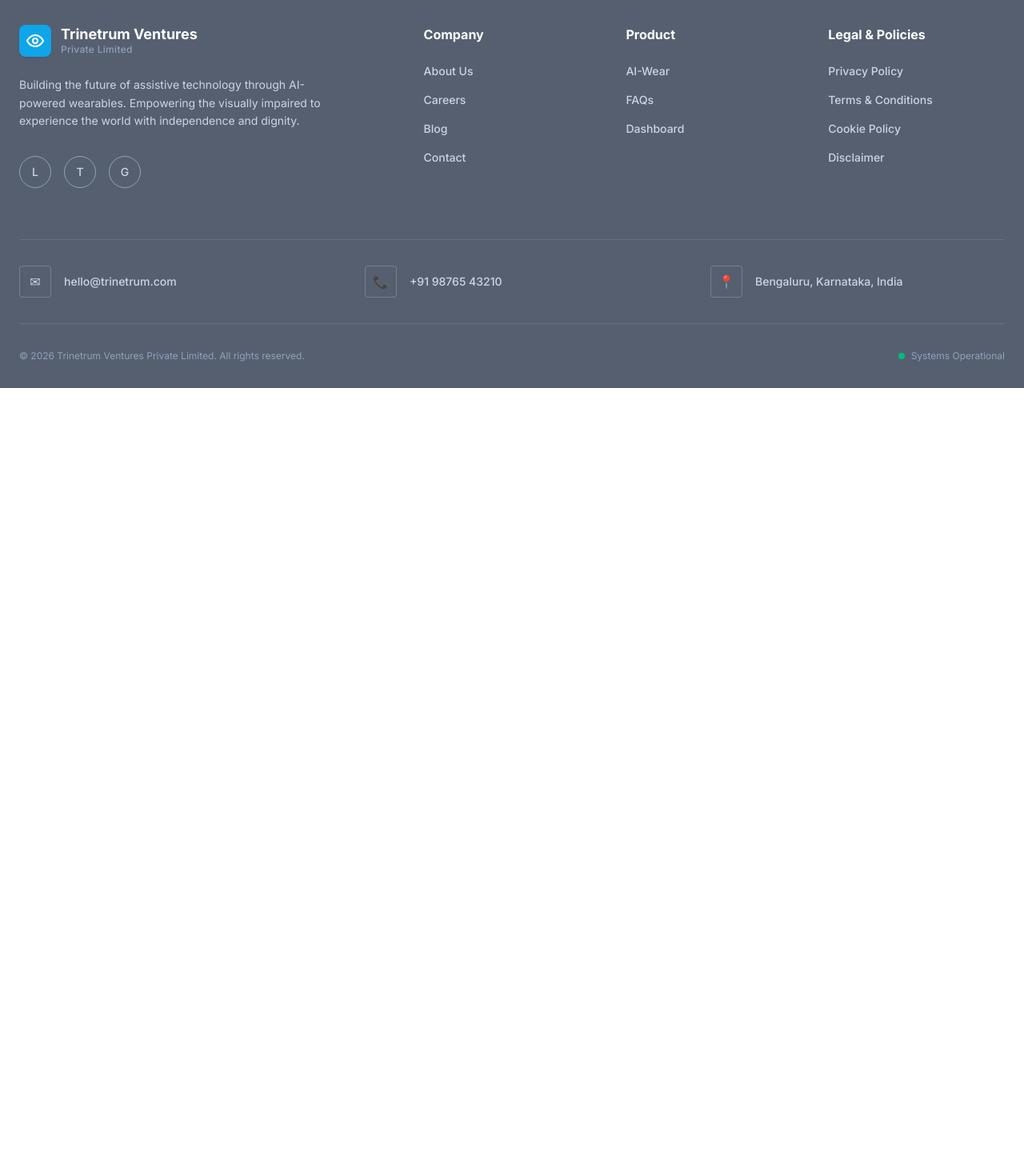
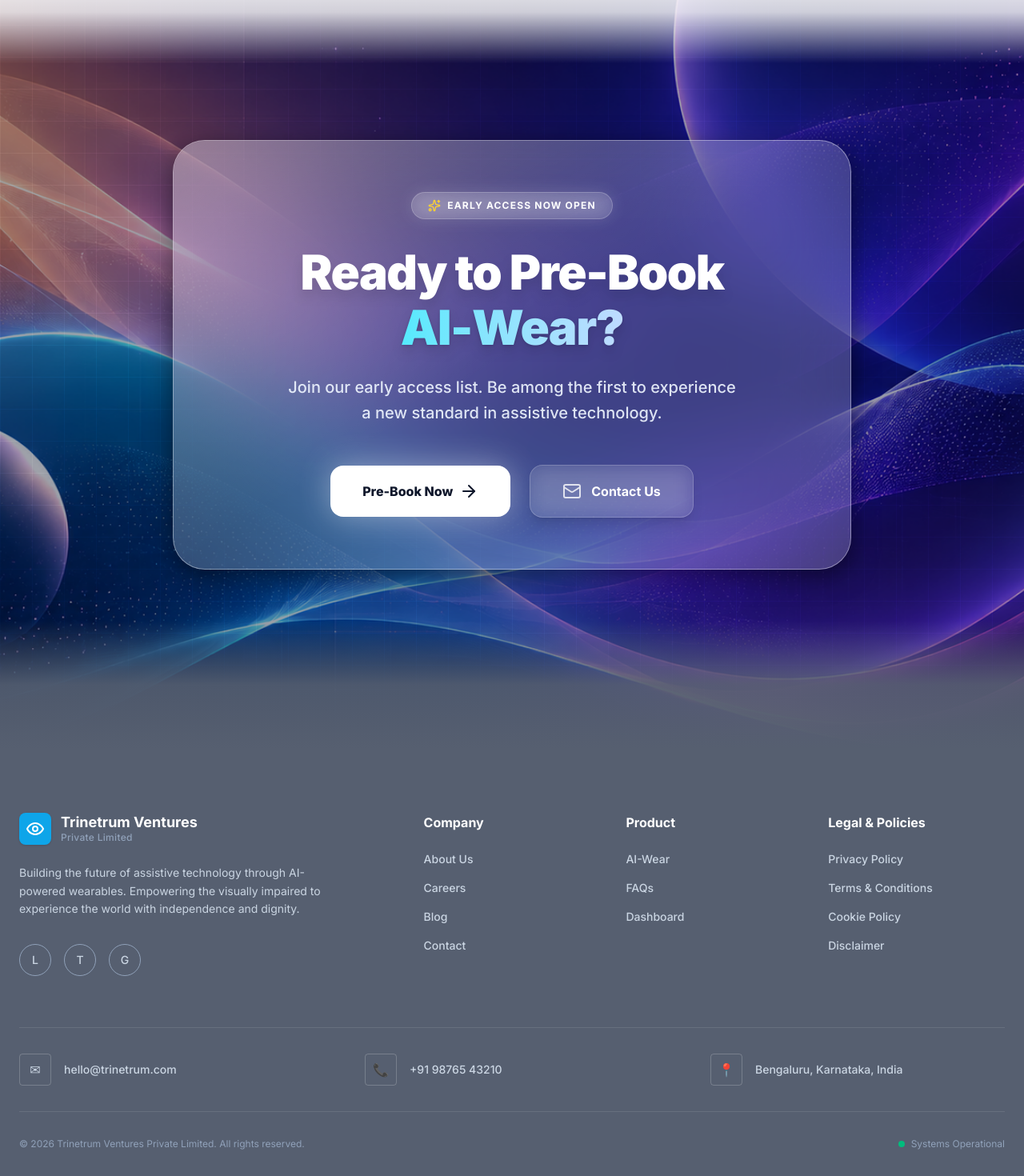
Before and after one commit to Ipshita2884/myblyk, a Next.js app in the folder frontend/: page /blog in a window 1280 px wide. Shown: the part 2132-3602 px from the top of the page at 80% size. Before the commit the page ends 2617 px from the top, so only its background shows below. Built offline with nearby package versions, Linux system fonts and the light colour scheme.

Commit message:
make CTA section global by adding it directly into the Footer component for consistency across all pages

```diff
--- a/frontend/src/app/page.tsx
+++ b/frontend/src/app/page.tsx
@@ -6,7 +6,6 @@
 import TechnologySection from "@/components/home/TechnologySection";
 import AboutSection from "@/components/home/AboutSection";
 import RoadmapSection from "@/components/home/RoadmapSection";
-import CTASection from "@/components/home/CTASection";
 import Footer from "@/components/layout/Footer";
 
 export default function Home() {
@@ -21,7 +20,6 @@
         <TechnologySection />
         <AboutSection />
         <RoadmapSection />
-        <CTASection />
       </main>
 
       <Footer />
--- a/frontend/src/components/layout/Footer.tsx
+++ b/frontend/src/components/layout/Footer.tsx
@@ -1,9 +1,12 @@
 import Link from 'next/link';
+import CTASection from '../home/CTASection';
 
 export default function Footer() {
   return (
-    <footer className="bg-[#565F70] text-slate-300 pt-20 pb-8 relative z-30">
-      <div className="max-w-7xl mx-auto px-6">
+    <>
+      <CTASection />
+      <footer className="bg-[#565F70] text-slate-300 pt-20 pb-8 relative z-30">
+        <div className="max-w-7xl mx-auto px-6">
         <div className="grid grid-cols-1 md:grid-cols-2 lg:grid-cols-5 gap-12 lg:gap-8 mb-16">
           <div className="lg:col-span-2 pr-8">
             <div className="flex items-center gap-3 mb-6">
@@ -89,5 +92,6 @@
         </div>
       </div>
     </footer>
+    </>
   );
 }
```
